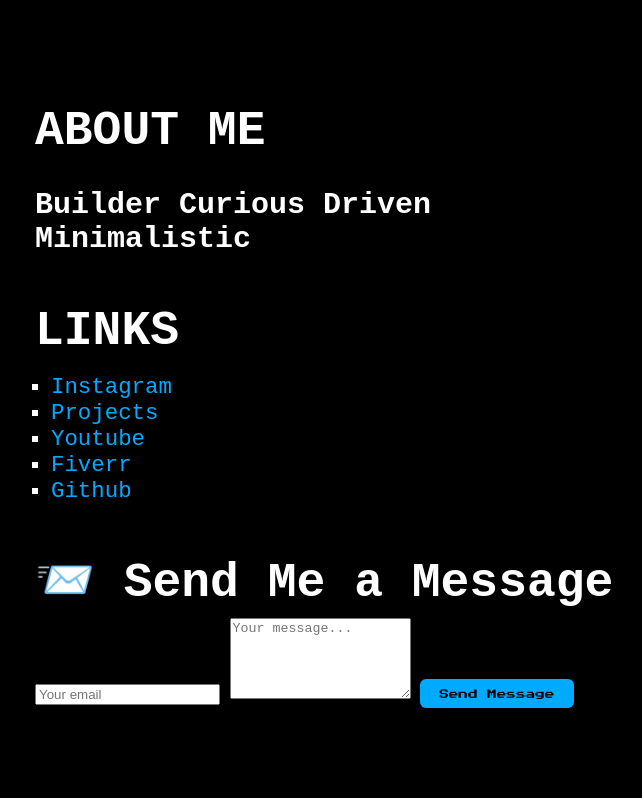
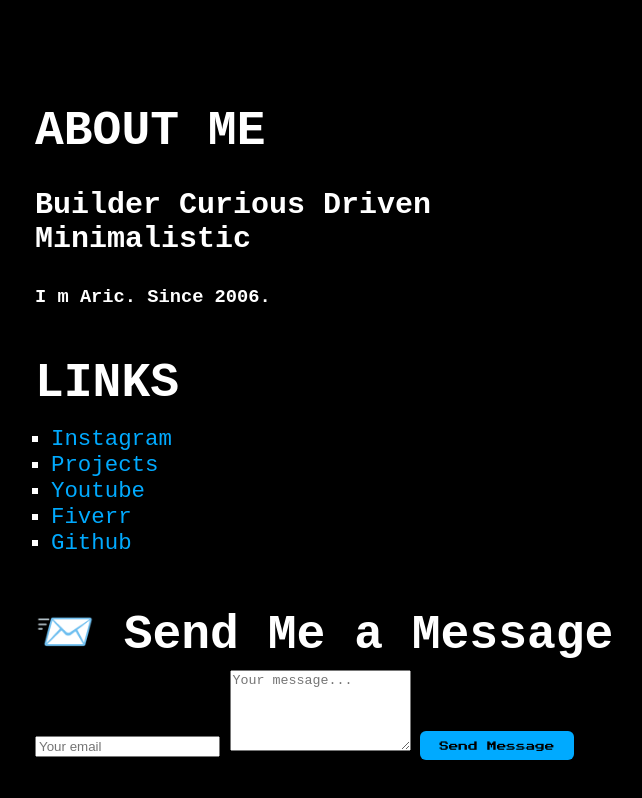
Before and after one commit to auz00m/ariclhs, a plain HTML site: page index.html in a window 1280 px wide. Shown: the top 798 px of the page, without its empty margins (305-947 px from the left). Drawn offline with Linux system fonts and the light colour scheme.

Commit message:
Update index.html

```diff
--- a/index.html
+++ b/index.html
@@ -14,6 +14,8 @@
       <h2>ABOUT ME</h2>
       <p style="font-size: 30px; font-weight: bold;">Builder Curious Driven Minimalistic
       </p>
+
+      <h3> I m Aric. Since 2006.</h3>
 
 
     </section>
```
